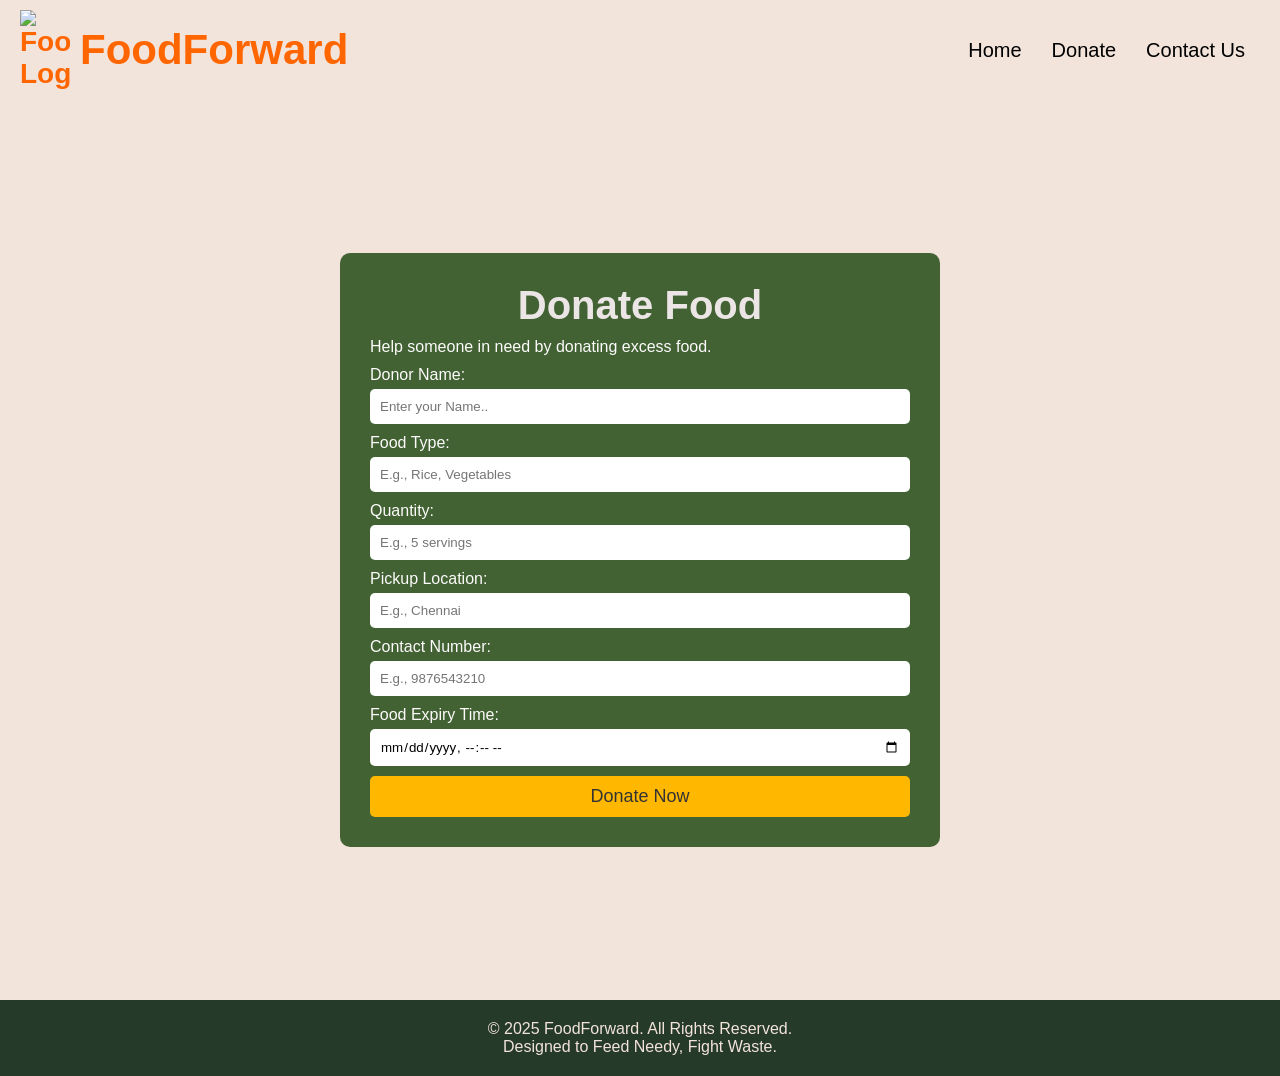
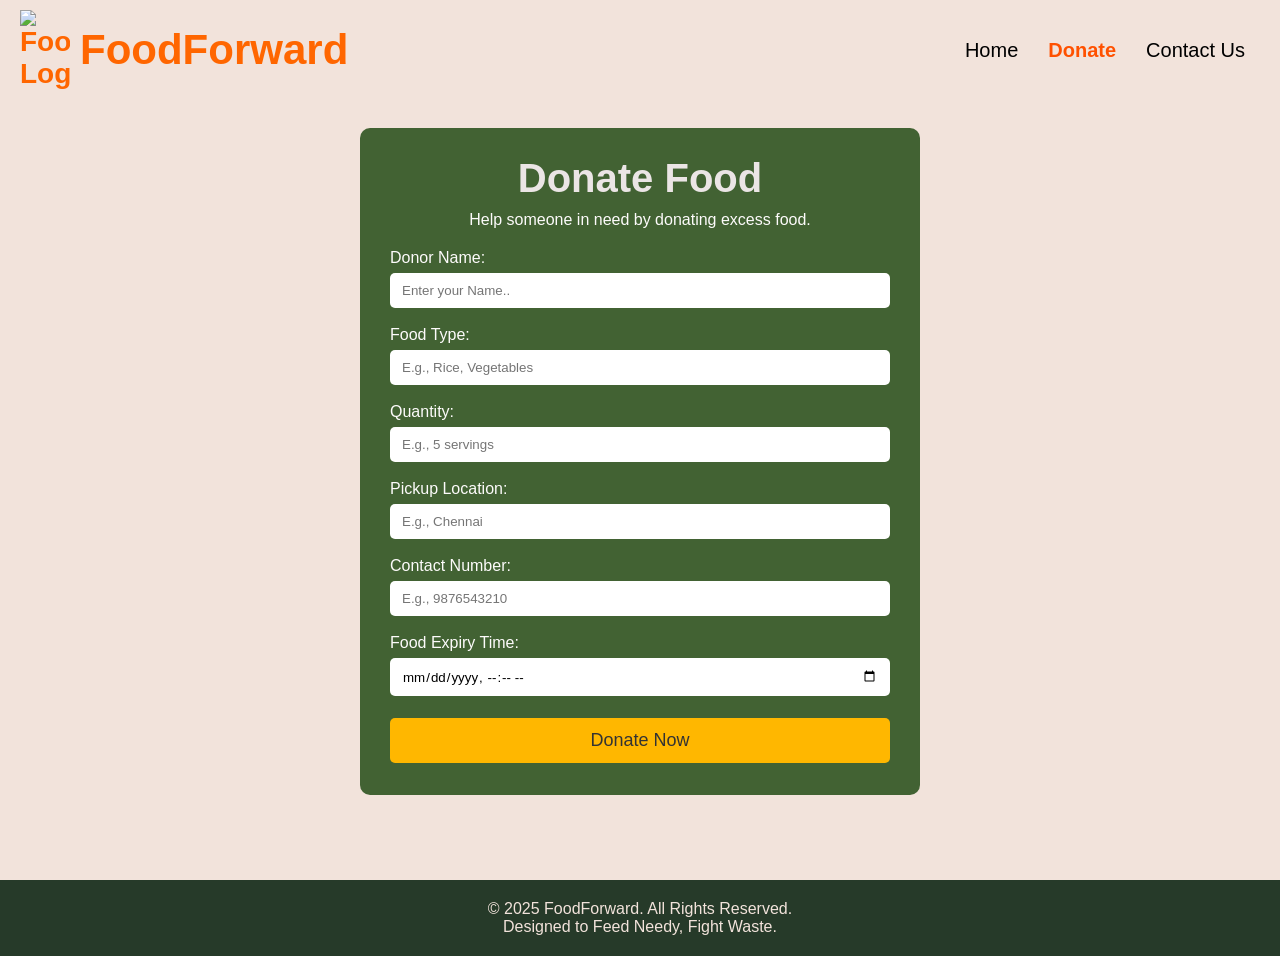

feat: add food photos, allergen info, and rating system

--- a/donate.css
+++ b/donate.css
@@ -68,57 +68,153 @@ nav ul li a:hover {
 .background {
     position: relative;
     width: 100%;
-    height: 100vh;
-    overflow: hidden;
+    min-height: calc(100vh - 120px);
+    overflow: visible;
     display: flex;
-    align-items: center;
+    align-items: flex-start;
     justify-content: center;
     background-size: cover;
     background-position: center;
     background-image: url('donatebg.png');
+    padding: 28px 16px 48px;
 }
+
 /* Donate Form */
 .container {
-    width: 50%;
+    width: min(560px, 94vw);
     max-width: 600px;
-    margin: 50px auto;
-    padding: 30px;
+    margin: 0 auto;
+    padding: 28px 30px 32px;
     background: rgba(14, 60, 2, 0.767);
     border-radius: 10px;
 }
 
 .container h2 {
     text-align: center;
-    margin-bottom: 10px;
+    margin-bottom: 8px;
     font-size: 40px;
+}
+
+.container > p {
+    text-align: center;
+    margin-bottom: 18px;
+    line-height: 1.4;
 }
 
 form label {
     display: block;
-    margin: 10px 0 5px;
+    margin: 14px 0 6px;
 }
 
-form input {
+form label:first-of-type {
+    margin-top: 0;
+}
+
+form input,
+form select {
     width: 100%;
-    padding: 10px;
+    padding: 10px 12px;
     border: none;
     border-radius: 5px;
+    margin-bottom: 4px;
+}
+
+.label-note {
+    font-size: 0.85em;
+    font-weight: 400;
+    opacity: 0.9;
+}
+
+.field-hint {
+    font-size: 0.85em;
+    margin-bottom: 6px;
+    color: rgba(255, 255, 255, 0.9);
+}
+
+.checkbox-group {
+    margin-bottom: 10px;
+}
+
+.checkbox-grid {
+    display: grid;
+    grid-template-columns: repeat(auto-fill, minmax(140px, 1fr));
+    gap: 8px 10px;
+    margin-bottom: 4px;
+}
+
+.checkbox-item {
+    display: flex;
+    align-items: center;
+    gap: 6px;
+    font-size: 0.9em;
+    cursor: pointer;
+    color: #f5f5f5;
+}
+
+.checkbox-item input {
+    width: auto;
+    margin: 0;
+}
+
+.none-allergen {
+    margin: 4px 0 14px;
 }
 
 .donate-btn {
     width: 100%;
     background: #ffb700;
     border: none;
-    padding: 10px;
+    padding: 12px;
     font-size: 18px;
     color: #333;
     border-radius: 5px;
     cursor: pointer;
-    margin-top: 10px;
+    margin-top: 18px;
 }
 
 .donate-btn:hover {
     background: #ff9800;
+}
+
+form input[type="file"] {
+    padding: 8px 0;
+    background: transparent;
+    color: #f5f5f5;
+    margin-bottom: 8px;
+}
+
+.image-preview {
+    margin: 10px 0 14px;
+    text-align: center;
+}
+
+.image-preview img {
+    max-width: 100%;
+    max-height: 200px;
+    border-radius: 8px;
+    object-fit: cover;
+    border: 2px solid rgba(255, 255, 255, 0.4);
+}
+
+.clear-image-btn {
+    display: block;
+    margin: 8px auto 0;
+    background: transparent;
+    border: 1px solid rgba(255, 255, 255, 0.6);
+    color: #fff;
+    padding: 6px 14px;
+    border-radius: 5px;
+    cursor: pointer;
+    font-size: 0.85em;
+}
+
+.clear-image-btn:hover {
+    background: rgba(255, 255, 255, 0.15);
+}
+
+nav ul li a.active {
+    color: #ff5100;
+    font-weight: bold;
 }
 
 .footer {
@@ -126,4 +222,22 @@ form input {
     color: #F2E3DB;
     text-align: center;
     padding: 20px;
+}
+
+@media (max-width: 768px) {
+    .background {
+        padding: 20px 12px 36px;
+    }
+
+    .container {
+        padding: 22px 20px 28px;
+    }
+
+    .container h2 {
+        font-size: 32px;
+    }
+
+    .checkbox-grid {
+        grid-template-columns: repeat(auto-fill, minmax(120px, 1fr));
+    }
 }
